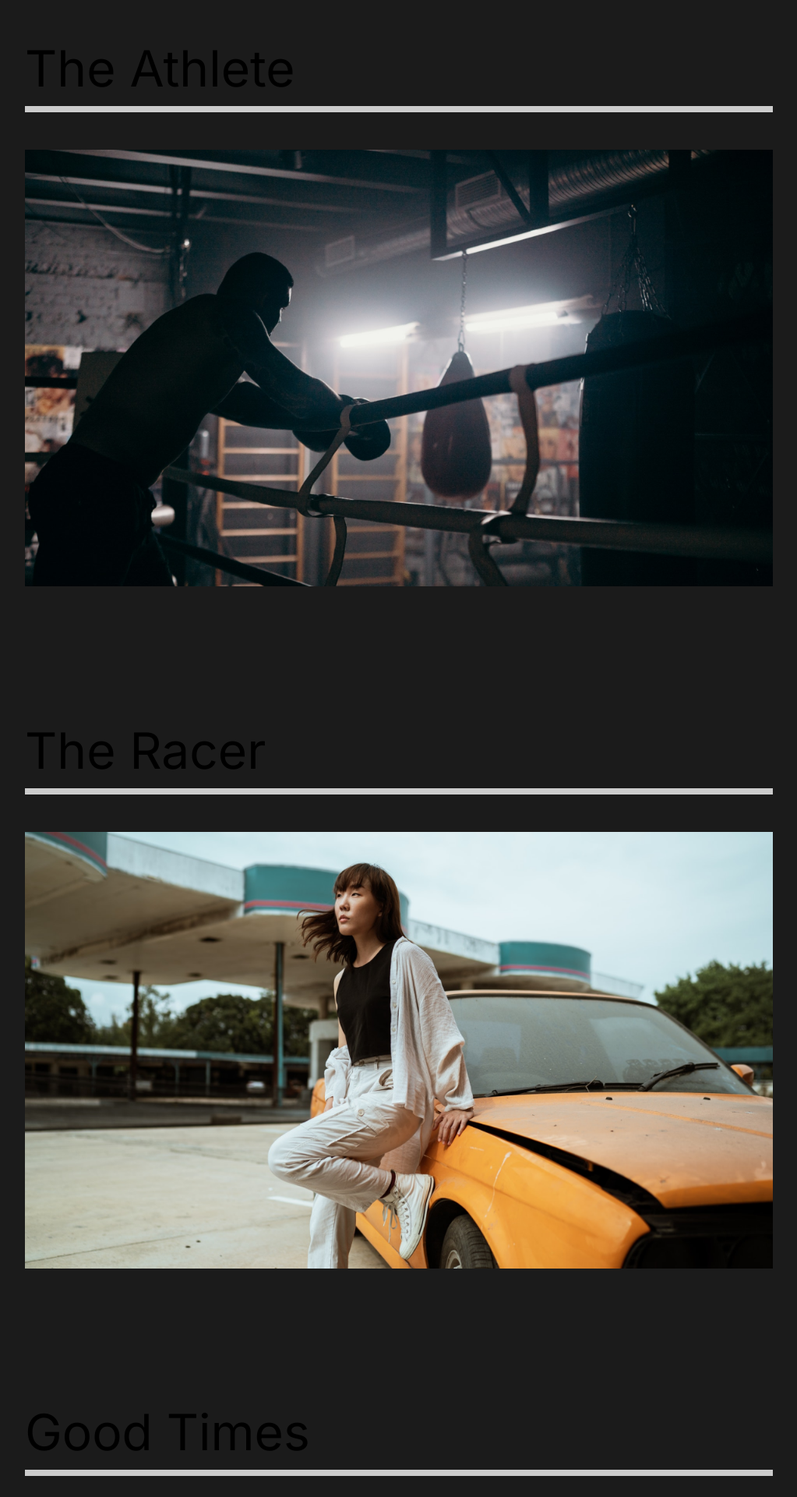
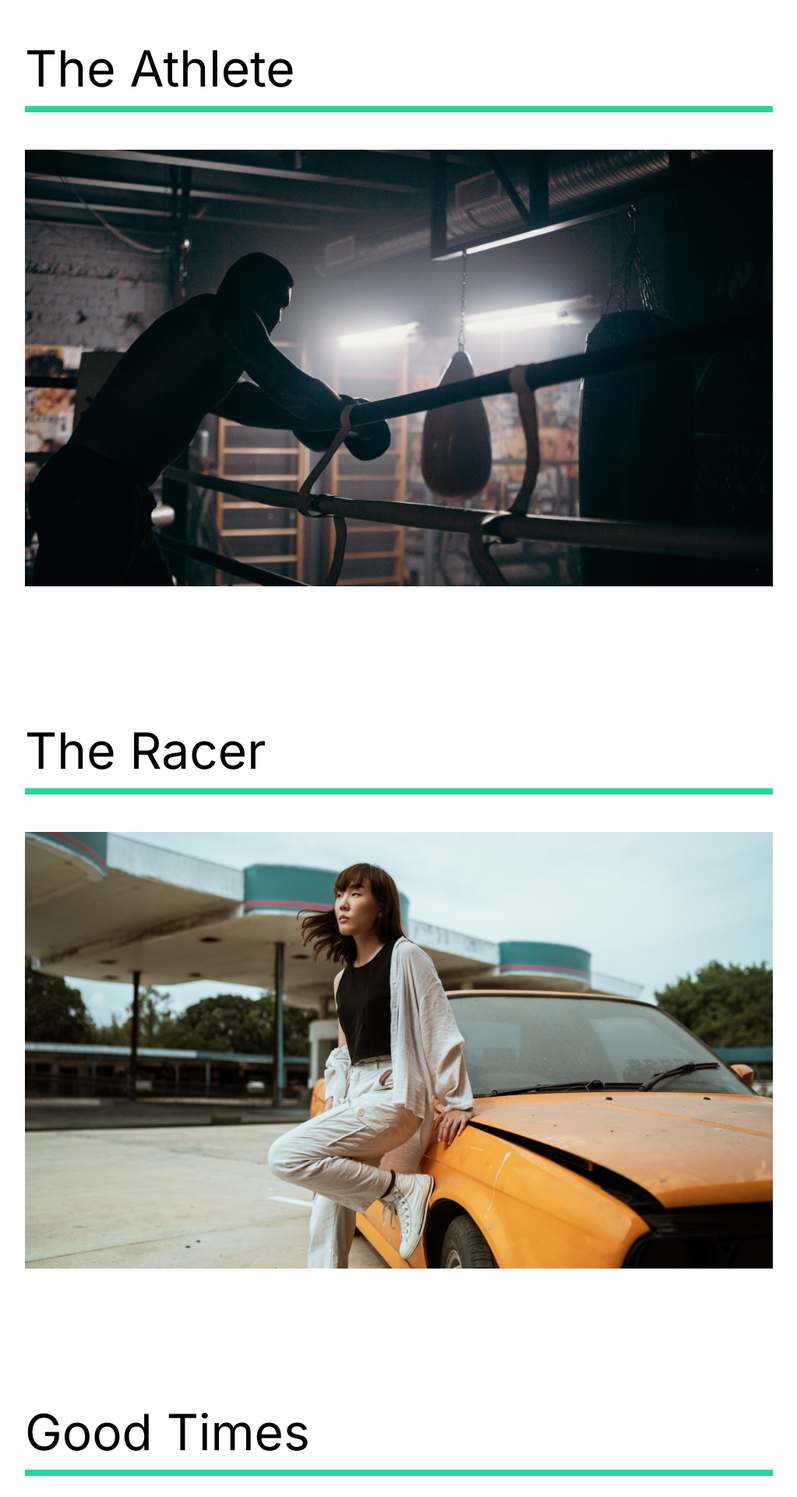
Before and after one commit to joeywire/react_portfolio, a React (Create React App) app: page /work in a window 1280 px wide. Shown: the part 120-2040 px from the top of the page at 78% size, without its empty margins (128-1151 px from the left). Built offline with nearby package versions, Linux system fonts and the light colour scheme.

Commit message:
Fine tuned animation durations

```diff
--- a/src/animation.js
+++ b/src/animation.js
@@ -7,14 +7,13 @@
     opacity: 1,
     y: 0,
     transition: {
-      duration: 1,
+      duration: 0.5,
       when: 'beforeChildren',
       staggerChildren: 0.25,
     },
   },
   exit: {
     opactiy: 0,
-    y: 300,
     transition: {
       duration: 0.5,
     },
@@ -48,3 +47,25 @@
     },
   },
 };
+
+export const lineAnim = {
+  hidden: { width: '0%' },
+  show: {
+    width: '100%',
+    transition: { duration: 1 },
+  },
+};
+
+export const slider = {
+  hidden: { x: `-130%`, skew: '45deg' },
+  show: {
+    x: '100%',
+    skew: '0deg',
+    transition: { ease: 'easeOut', duration: 1 },
+  },
+};
+
+export const sliderContainer = {
+  hidden: { opacity: 1 },
+  show: { opacity: 1, transition: { staggerChildren: 0.15, ease: 'easeOut' } },
+};
--- /dev/null
+++ b/src/components/Wave.js
@@ -0,0 +1,29 @@
+import styled from 'styled-components';
+import { motion } from 'framer-motion';
+
+const Wave = () => {
+  return (
+    <WaveSvg
+      viewBox="0 0 1440 363"
+      fill="none"
+      xmlns="http://www.w3.org/2000/svg"
+    >
+      <motion.path
+        initial={{ pathLength: 0, pathOffset: 1 }}
+        animate={{ pathLength: 1, pathOffset: 0 }}
+        transition={{ duration: 1 }}
+        d="M1440 27.4774C1352.73 19.8184 1122.41 49.0556 899.331 227.276C620.48 450.052 354.282 355.647 170.328 185.318C23.165 49.0556 -4.21721 8.32998 0.487081 5"
+        stroke="#D96ED4"
+        strokeOpacity="0.3"
+        strokeWidth="10"
+      />
+    </WaveSvg>
+  );
+};
+
+const WaveSvg = styled.svg`
+  position: absolute;
+  left: 0;
+  z-index: 1;
+`;
+export default Wave;
--- a/src/pages/OurWork.js
+++ b/src/pages/OurWork.js
@@ -6,37 +6,60 @@
 import goodtimes from '../img/goodtimes-small.png';
 //Animations
 import { motion } from 'framer-motion';
-import { pageAnimation } from '../animation';
+import {
+  pageAnimation,
+  fade,
+  photoAnim,
+  lineAnim,
+  slider,
+  sliderContainer,
+} from '../animation';
 
 const OurWork = () => {
-
-    return(
-        <Work variants={pageAnimation} initial="hidden" animate="show" exit="exit">
+  return (
+    <Work
+      variants={pageAnimation}
+      style={{ background: '#fff' }}
+      initial="hidden"
+      animate="show"
+      exit="exit"
+    >
+      <motion.div variant={sliderContainer}>
+        <Frame1 variants={slider}></Frame1>
+        <Frame2 variants={slider}></Frame2>
+        <Frame3 variants={slider}></Frame3>
+        <Frame4 variants={slider}></Frame4>
+      </motion.div>
       <Movie>
-                <h2>The Athlete</h2>
-                <div className="line"></div>
-                <Link to='/work/the-athlete'>
-                    <img src={athlete} alt="athlete" />
+        <motion.h2 variants={fade}>The Athlete</motion.h2>
+        <motion.div variants={lineAnim} className="line"></motion.div>
+        <Link to="/work/the-athlete">
+          <Hide>
+            <motion.img variants={photoAnim} src={athlete} alt="athlete" />
+          </Hide>
         </Link>
       </Movie>
       <Movie>
-                <h2>The Racer</h2>
-                <div className="line"></div>
-                <Link to='/work/the-racer'>
-                    <img src={theracer} alt="the racer" />
+        <motion.h2 variants={fade}>The Racer</motion.h2>
+        <motion.div variants={lineAnim} className="line"></motion.div>
+        <Link to="/work/the-racer">
+          <Hide>
+            <motion.img variants={photoAnim} src={theracer} alt="the racer" />
+          </Hide>
         </Link>
       </Movie>
       <Movie>
-                <h2>Good Times</h2>
-                <div className="line"></div>
-                <Link to='/work/good-times'>
-                    <img src={goodtimes} alt="good times" />
+        <motion.h2 variants={fade}>Good Times</motion.h2>
+        <motion.div variants={lineAnim} className="line"></motion.div>
+        <Link to="/work/good-times">
+          <Hide>
+            <motion.img variants={photoAnim} src={goodtimes} alt="good times" />
+          </Hide>
         </Link>
       </Movie>
     </Work>
-    )
-}
-
+  );
+};
 
 //Styling a motion div - use parenthesese as seen below
 const Work = styled(motion.div)`
@@ -44,7 +67,7 @@
   overflow: hidden;
   padding: 5rem 10rem;
 
-    h2{
+  h2 {
     padding: 1rem 0rem;
   }
 `;
@@ -53,7 +76,7 @@
   padding-bottom: 10rem;
   .line {
     height: 0.5rem;
-        background-color: #cccccc;
+    background-color: #23d997;
     margin-bottom: 3rem;
   }
   img {
@@ -63,5 +86,30 @@
   }
 `;
 
+const Hide = styled.div`
+  overflow: hidden;
+`;
 
+//FrameAnimation:
+const Frame1 = styled(motion.div)`
+  position: fixed;
+  left: 0;
+  top: 10%;
+  width: 100%;
+  height: 100vh;
+  background-color: #fffebf;
+  z-index: 2;
+`;
+
+const Frame2 = styled(Frame1)`
+  background-color: #ff8efb;
+`;
+
+const Frame3 = styled(Frame1)`
+  background-color: #8ed2ff;
+`;
+
+const Frame4 = styled(Frame1)`
+  background-color: #8effa0;
+`;
 export default OurWork;
--- a/src/styles.js
+++ b/src/styles.js
@@ -1,7 +1,7 @@
 import styled from 'styled-components';
 //Layout Styling (mostly)
 
-export const Layout  = styled.div`
+export const Layout = styled.div`
   min-height: 90vh;
   display: flex;
   align-items: center;
@@ -13,7 +13,8 @@
 export const Description = styled.div`
   flex: 1;
   padding-right: 5rem;
-    h2{
+  z-index: 2;
+  h2 {
     font-weight: lighter;
   }
 `;
@@ -21,6 +22,7 @@
 export const Image = styled.div`
   flex: 1;
   overflow: hidden;
+  z-index: 2;
   img {
     width: 100%;
     height: 80vh;
```
Also changed, not shown: src/components/AboutSection.js (+2 -0 lines). Lines whose indentation alone changed are shown as unchanged.
